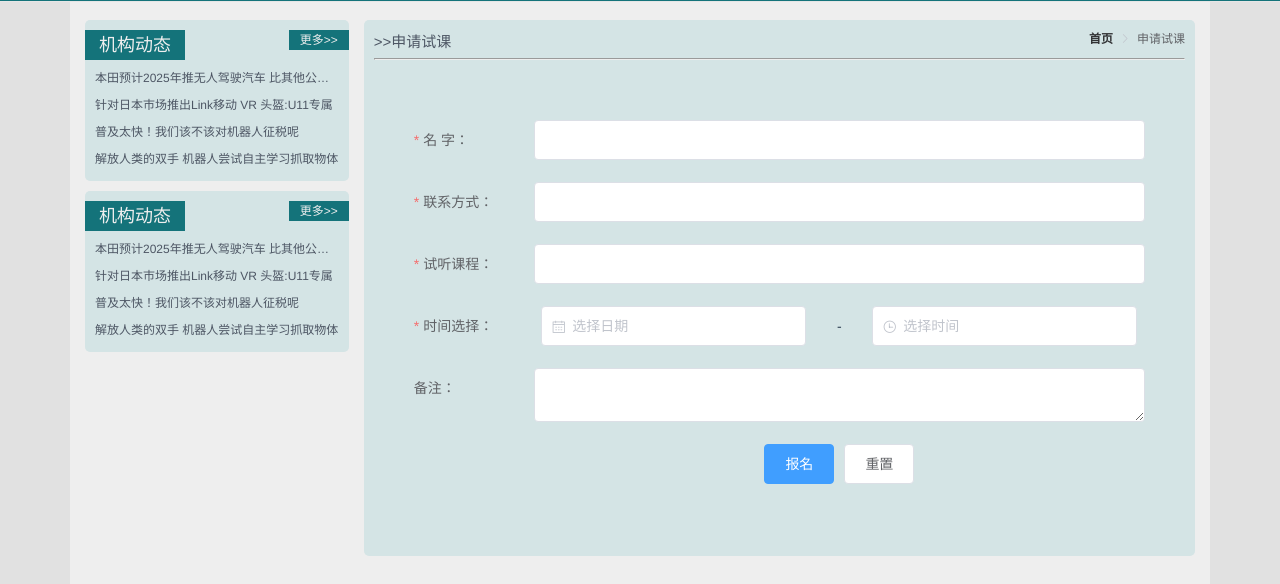
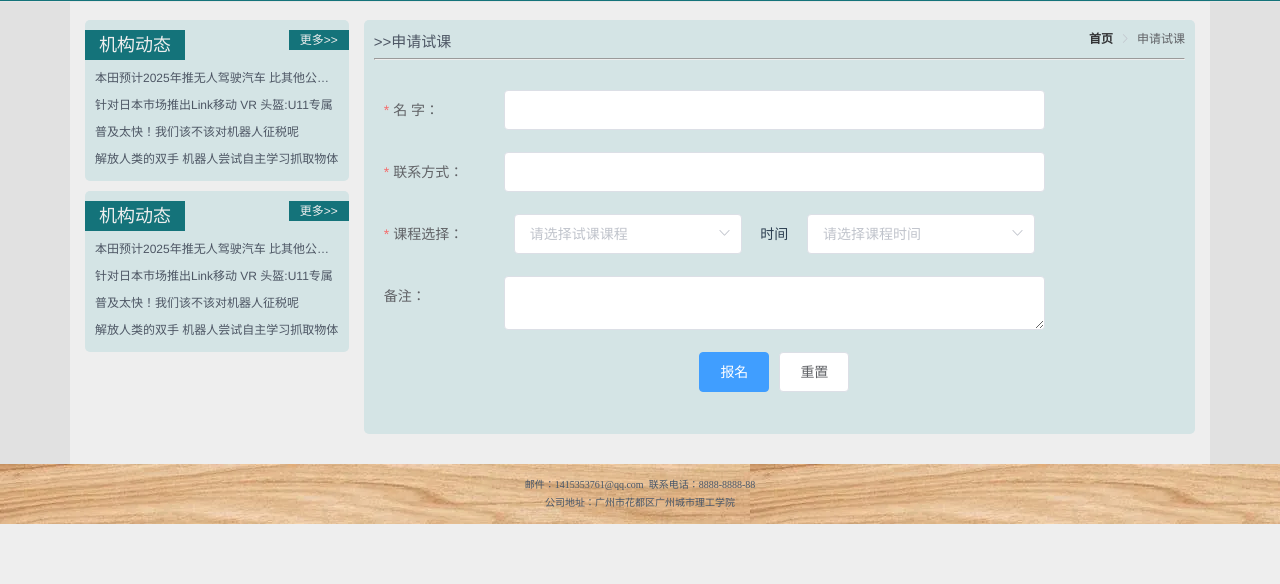
Before and after one commit to xiaozhu0101/jyjgvue, a Vue app: page /testcourse in a window 1280 px wide. Shown: the part 141-725 px from the top of the page. Built offline with nearby package versions, Linux system fonts and the light colour scheme.

Commit message:
jyjg完善试课功能

```diff
--- a/src/assets/allcss.css
+++ b/src/assets/allcss.css
@@ -92,6 +92,8 @@
 }
 .formstyle{
     width: 100%;
-    padding: 50px;
+    padding: 20px;
+    padding-right: 150px;
+
 
 }
--- a/src/views/StudentRecruitmentBrochureView.vue
+++ b/src/views/StudentRecruitmentBrochureView.vue
@@ -67,7 +67,8 @@
             </div>
 
             <hr style="margin: 10px ;color: #5a7679">
-            <div style="word-wrap: break-word ;font-size: 12px;color: #4d5664;margin-left: 10px;margin-right: 10px;padding-bottom:30px;text-align: center;text-indent: 2em">
+            <h4>招生简章</h4>
+            <div style="word-wrap: break-word ;font-size: 12px;color: #4d5664;margin-left: 10px;margin-right: 10px;padding-bottom:30px;margin-top:10px;text-align: center;text-indent: 2em">
               <p v-html="zsjz"></p>
             </div>
           </div>
--- a/src/views/TestCourseView.vue
+++ b/src/views/TestCourseView.vue
@@ -73,24 +73,34 @@
                   <el-input v-model="ruleForm.name"></el-input>
                 </el-form-item>
                 <el-form-item label="联系方式：" prop="number" required>
-                  <el-input v-model="ruleForm.name"></el-input>
+                  <el-input v-model="ruleForm.number"></el-input>
                 </el-form-item>
-                <el-form-item label="试听课程：" prop="course" required>
-                  <el-input v-model="ruleForm.name"></el-input>
-                </el-form-item>
-                <el-form-item label="时间选择：" required>
+
+
+                <el-form-item label="课程选择："prop="course" required>
                   <el-col :span="11">
-                    <el-form-item prop="date1">
-                      <el-date-picker type="date" placeholder="选择日期" v-model="ruleForm.date1" style="width: 100%;"></el-date-picker>
-                    </el-form-item>
+                    <el-select v-model="ruleForm.course" filterable placeholder="请选择试课课程">
+                      <el-option
+                          v-for="item in courses"
+                          :key="item.value"
+                          :label="item.label"
+                          :value="item.value">
+                      </el-option>
+                    </el-select>
                   </el-col>
-                  <el-col class="line" :span="2">-</el-col>
+                  <el-col class="line" :span="2">时间</el-col>
                   <el-col :span="11">
-                    <el-form-item prop="date2">
-                      <el-time-picker placeholder="选择时间" v-model="ruleForm.date2" style="width: 100%;"></el-time-picker>
-                    </el-form-item>
+                    <el-select v-model="ruleForm.date" placeholder="请选择课程时间">
+                      <el-option
+                          v-for="item in dates"
+                          :key="item.value"
+                          :label="item.label"
+                          :value="item.value">
+                      </el-option>
+                    </el-select>
                   </el-col>
                 </el-form-item>
+
                 <el-form-item label="备注：" prop="desc">
                   <el-input type="textarea" v-model="ruleForm.desc"></el-input>
                 </el-form-item>
@@ -119,30 +129,65 @@ export default {
       zswa: ['本田预计2025年推无人驾驶汽车 比其他公司晚5年',
         '针对日本市场推出Link移动 VR 头盔:U11专属',
         '普及太快！我们该不该对机器人征税呢',
-        '解放人类的双手 机器人尝试自主学习抓取物体'], ruleForm: {
+        '解放人类的双手 机器人尝试自主学习抓取物体'],
+      state2: '',
+      // test
+      courses: [{
+        value: '选项1',
+        label: 'Java'
+      }, {
+        value: '选项2',
+        label: 'C'
+      }, {
+        value: '选项3',
+        label: 'C#'
+      }, {
+        value: '选项4',
+        label: 'python'
+      }, {
+        value: '选项5',
+        label: 'html'
+      }],
+      dates: [{
+        value: '选项1',
+        label: '2023-6-1 13：44'
+      }, {
+        value: '选项2',
+        label: '2023-6-1 13：55'
+      }, {
+        value: '选项3',
+        label: '2023-6-1 12：44'
+      }, {
+        value: '选项4',
+        label: '2023-6-2 13：44'
+      }, {
+        value: '选项5',
+        label: '2023-6-3 13：44'
+      }],
+
+      ruleForm: {
         name: '',
         number:'',
-        course:'',
-        date1: '',
-        date2: '',
-        delivery: false,
+        course: '',
+        date:'',
         resource: '',
         desc: ''
       },
       rules: {
         name: [
-          { required: true, message: '请输入活动名称', trigger: 'blur' },
-          { min: 3, max: 5, message: '长度在 3 到 5 个字符', trigger: 'blur' }
+          { required: true, message: '请输入您的名字', trigger: 'blur' },
         ],
-        date1: [
-          { type: 'date', required: true, message: '请选择日期', trigger: 'change' }
+        number: [
+          { required: true, message: '请输入您的联系方式', trigger: 'blur' },
+          { min: 10, max: 12, message: '输入正确的手机号', trigger: 'blur' }
         ],
-        date2: [
-          { type: 'date', required: true, message: '请选择时间', trigger: 'change' }
+        course: [
+          { required: true, message: '请输入您要试听的课程', trigger: 'blur' },
         ],
-        resource: [
-          { required: true, message: '请选择活动资源', trigger: 'change' }
+        data1: [
+          { required: true, message: '请输入您要试听的时间', trigger: 'blur' },
         ],
+
       }
     };
   },
@@ -159,7 +204,10 @@ export default {
     },
     resetForm(formName) {
       this.$refs[formName].resetFields();
-    }
-  }
+    },
+
+},
+
+
 }
 </script>
```
